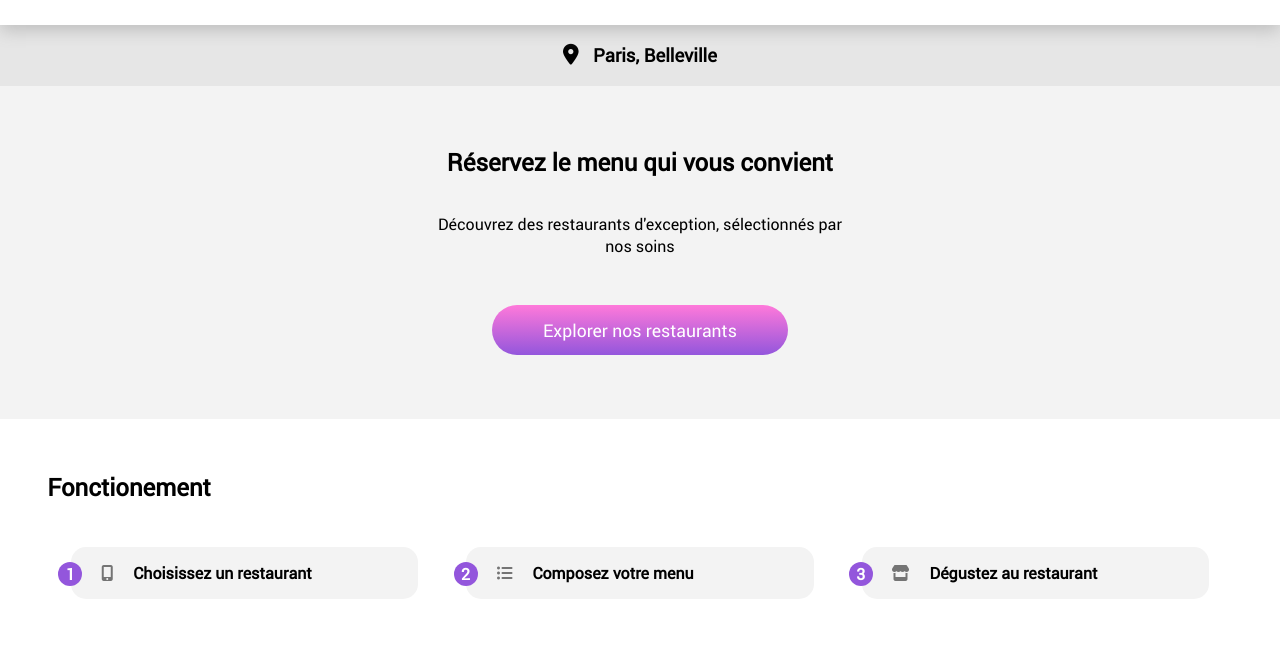
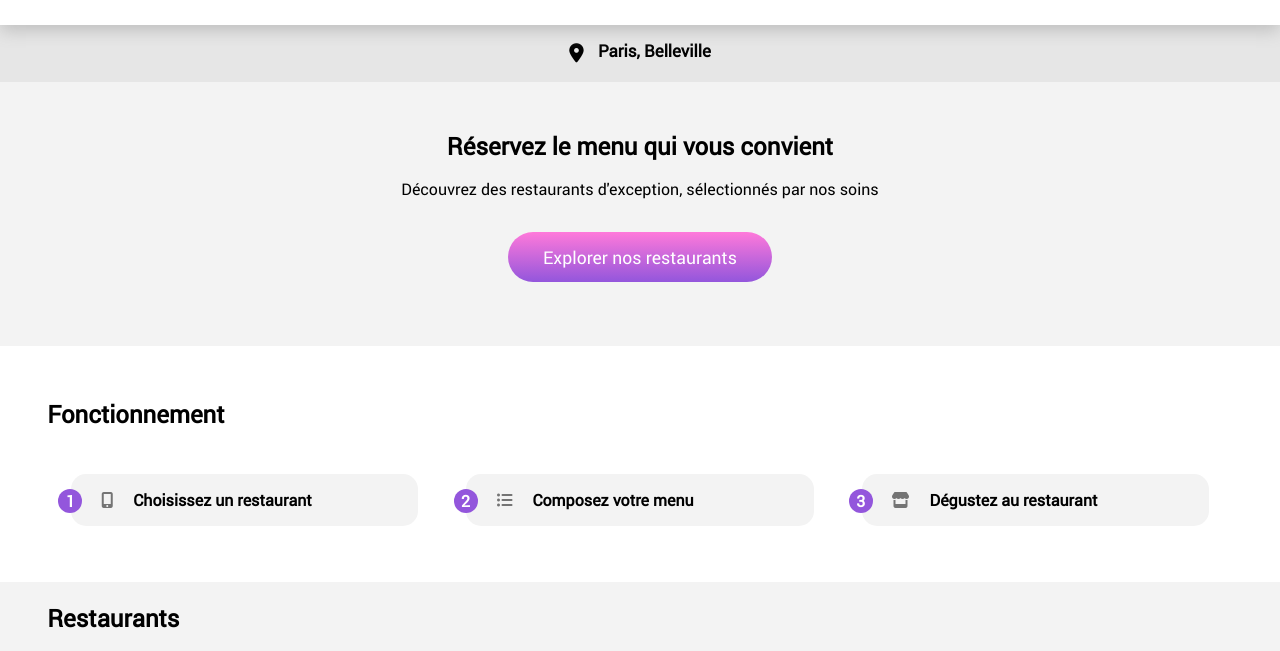
Before and after one commit to LucillePetel/LucillePetel_3_28022021, a website: page index.html in a window 1280 px wide. Shown: the part 62-713 px from the top of the page. Drawn offline with Linux system fonts and the light colour scheme; files whose address does not match are found by name.

Commit message:
petites modification mise en page

```diff
--- a/index.html
+++ b/index.html
@@ -4,7 +4,7 @@
         <meta charset="utf-8" />
         <link rel="stylesheet" href="public/css/style.css" />
         <meta name="viewport" content="width=device-width, initial-scale=1">
-        <title>ohmyfood</title>
+        <title>ohmyfood - Accueil</title>
     </head>
 
     <body>
@@ -25,7 +25,7 @@
             <!--LOCALISATION-->
             <section class="local">
                 <i class="fas fa-map-marker-alt local__icon"></i>
-                <p class="local__text">Paris, Belleville </p>
+                <h2 class="local__text">Paris, Belleville </h2>
             </section>
 
             <!--INFO-->
@@ -40,7 +40,7 @@
             <!--TUTO-->
             <section class="container-tuto">
                 <div class="tuto">
-                    <h2>Fonctionement</h2>
+                    <h2>Fonctionnement</h2>
                     <ol>
                         <li>
                             <i class="tuto__icon fas fa-mobile-alt"></i>
--- a/sass/components/_buttons.scss
+++ b/sass/components/_buttons.scss
@@ -1,12 +1,12 @@
 .button {
     background-color: $colour-secondary;
     background: linear-gradient($colour-secondary, $colour-primary);
-    padding: 0.8rem 3.2rem 0.8rem 3.2rem;
-    margin-top: 2rem;
+    padding: 0.8rem 2.2rem 0.8rem 2.2rem;
+    margin-top: 1.5rem;
     border-radius: 30px;
     font-size: 1.1em;
     color: $colour-white;
-    transition: transform .7s;
+    transition: transform 0.7s;
     &:hover {
         opacity: 0.9;
         transform: scale(1.05);
--- a/sass/pages/_homepage.scss
+++ b/sass/pages/_homepage.scss
@@ -5,11 +5,11 @@
     justify-content: center;
     background-color: darken($colour-background, 5%);
     &__icon {
-        font-size: 1.3em;
+        font-size: 1.2em;
         margin: 1.2rem 0.9rem 1.2rem 0
     }
     &__text {
-        font-size: 1.15em;
+        font-size: 1.05em;
         font-weight: bold;
         }
 }
@@ -21,7 +21,6 @@
     justify-content: center;
     background-color: $colour-background;
     padding: 2.5rem 0 4rem 0;
-
 }
 
 
@@ -31,8 +30,13 @@
     align-items: center;
     h2, p {
        flex-wrap: wrap;
-       width: 90%;
+       width: 79%;
        text-align: center;
+       margin: 0.5rem 0 0.5rem 0;
+       @media screen and (min-width: 760px) {
+            flex-wrap: nowrap;
+            width: 100%;
+       }
     }
 }
 
--- a/sass/pages/_menupage.scss
+++ b/sass/pages/_menupage.scss
@@ -80,7 +80,7 @@
             white-space: nowrap;
             text-overflow: ellipsis;
             overflow: hidden;
-            margin: 0.5rem 0 0.5rem 0;
+            margin: 1rem 0 0.5rem 0;
         }
         p {
             white-space: nowrap;
```
Also changed, not shown: a_la_francaise.html (+2 -2 lines), la_note_enchantee.html (+5 -3 lines), la_palette_du_gout.html (+5 -3 lines), le_delice_des_sens.html (+5 -3 lines), font/Roboto-Regular-webfont.ttf (added), font/Roboto-Regular-webfont.woff (added), font/Shrikhand-Regular.otf (added), public/css/style.css, 3 other files.
